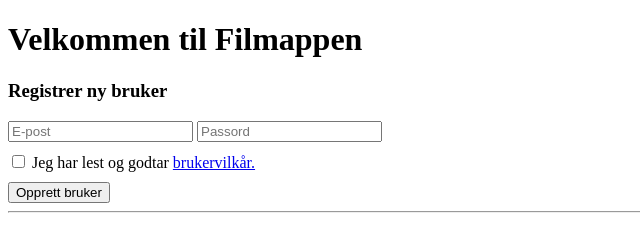
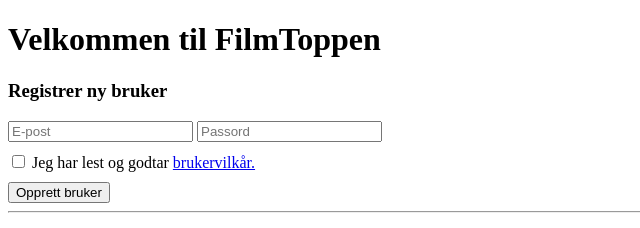
Before and after one commit to STIANSU/Top-movie-list, a website with bundled scripts: page public/index.html in a window 1280 px wide. Shown: the top 228 px of the page, 0-640 px from the left. Built offline with nearby package versions, Linux system fonts and the light colour scheme.

Commit message:
Endret navn på appen

```diff
--- a/public/index.html
+++ b/public/index.html
@@ -3,14 +3,14 @@
 <head>
     <meta charset="UTF-8">
     <meta name="viewport" content="width=device-width, initial-scale=1.0">
-    <title>Min Filmapp</title>
+    <title>FilmToppen</title>
     <link rel="stylesheet" href="style.css">
 
     <script type="module" src="app.mjs"></script>
 </head>
 <body>
 
-    <h1>Velkommen til Filmappen</h1>
+    <h1>Velkommen til FilmToppen</h1>
 
     <user-form></user-form>
 
```
